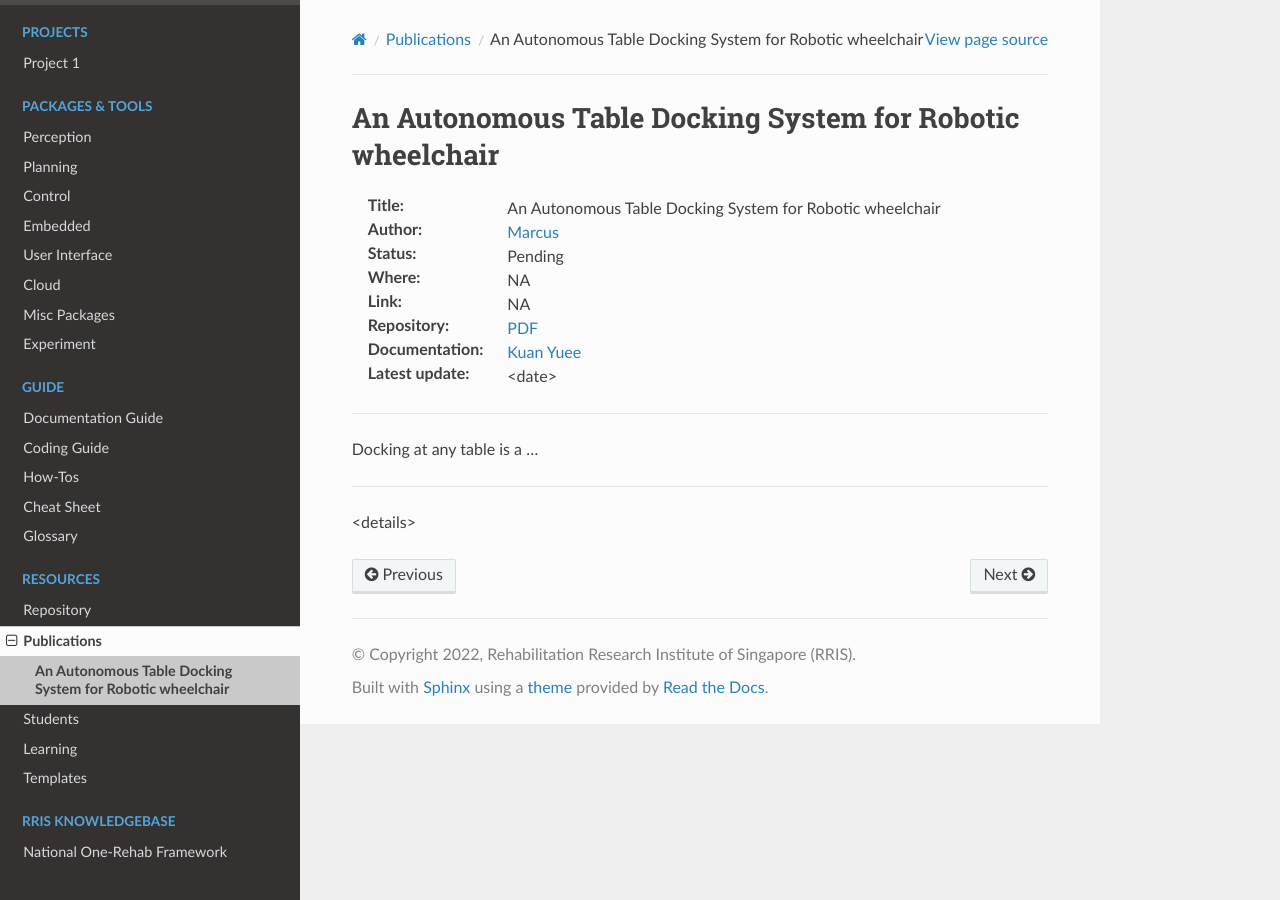
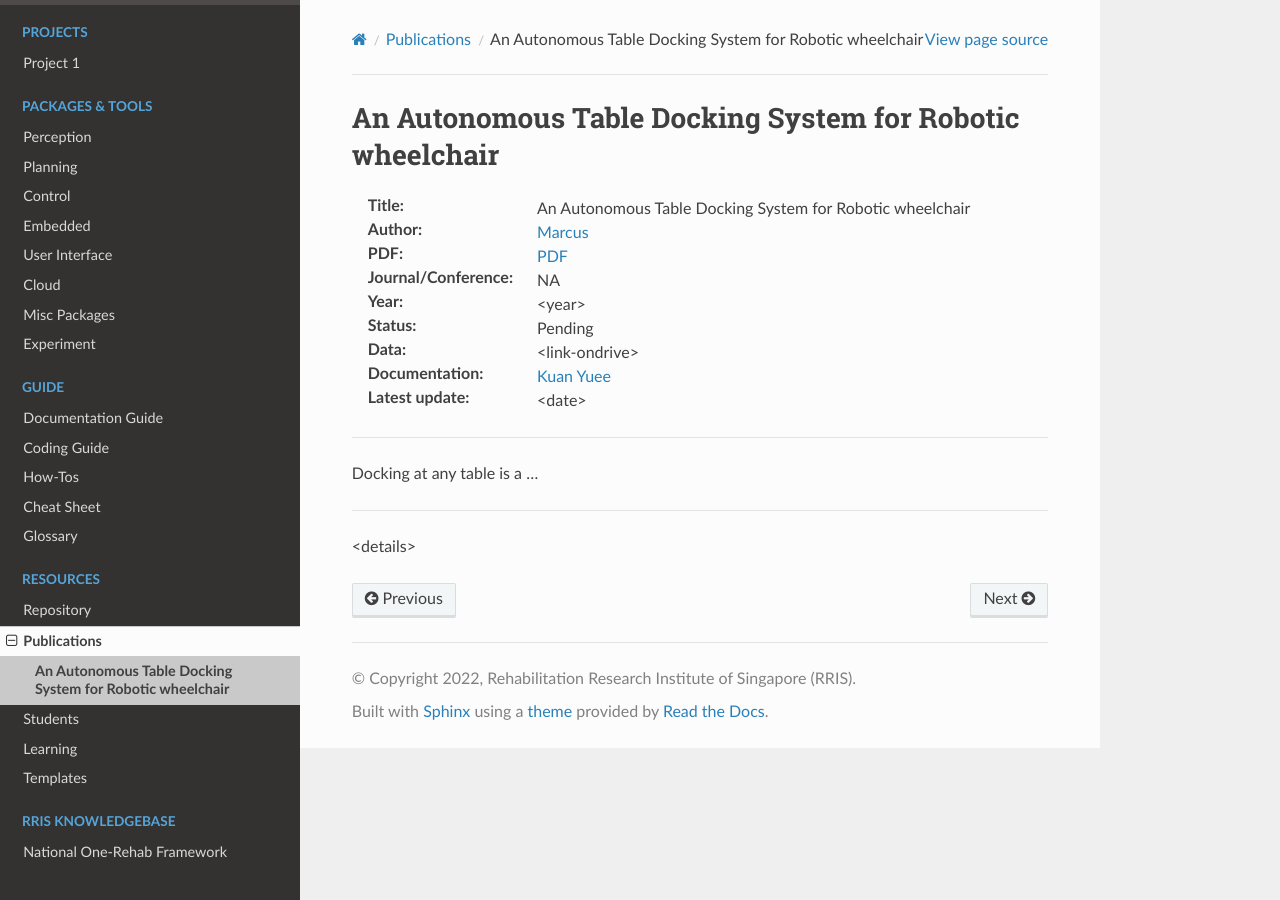
Before and after one commit to tky1026/rris_doc, a Sphinx documentation site: the page built from docs/source/Doc/Resources/Publication/pub_table_docking.rst, in a window 1280 px wide. Built offline with Sphinx 7.4.7 and the Read the Docs theme 2.0.0, drawn with Linux system fonts in a browser that asks for light colours; pages that are not in the unit, such as notebooks, are missing from menus.

Commit message:
update publication fields

```diff
--- a/docs/source/Doc/Resources/Publication/pub_table_docking.rst
+++ b/docs/source/Doc/Resources/Publication/pub_table_docking.rst
@@ -8,17 +8,20 @@ An Autonomous Table Docking System for Robotic wheelchair
 :Author:
    |rris_marcus|
 
+:PDF:
+   `PDF <https://entuedu.sharepoint.com/:b:/r/teams/WP1SharedControlWheelchair/Shared%20Documents/Publications/TableDocking_RSS2022/RSS_Table_Docking.pdf?csf=1&web=1&e=SM4aR3>`__
+
+:Journal/Conference:
+   NA
+
+:Year:
+   <year>
+
 :Status:
    Pending
 
-:Where:
-   NA
-
-:Link:
-   NA
-
-:Repository:
-   `PDF <https://entuedu.sharepoint.com/:b:/r/teams/WP1SharedControlWheelchair/Shared%20Documents/Publications/TableDocking_RSS2022/RSS_Table_Docking.pdf?csf=1&web=1&e=SM4aR3>`__
+:Data:
+   <link-ondrive>
 
 :Documentation:
    |rris_kuanyuee|
```
